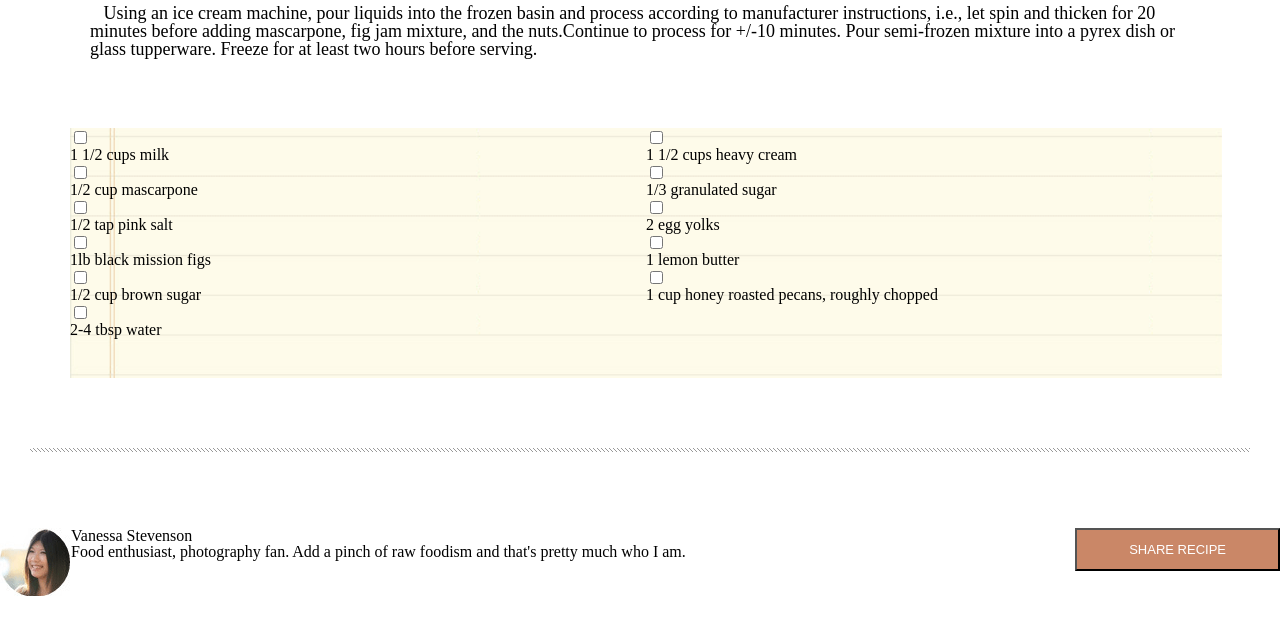
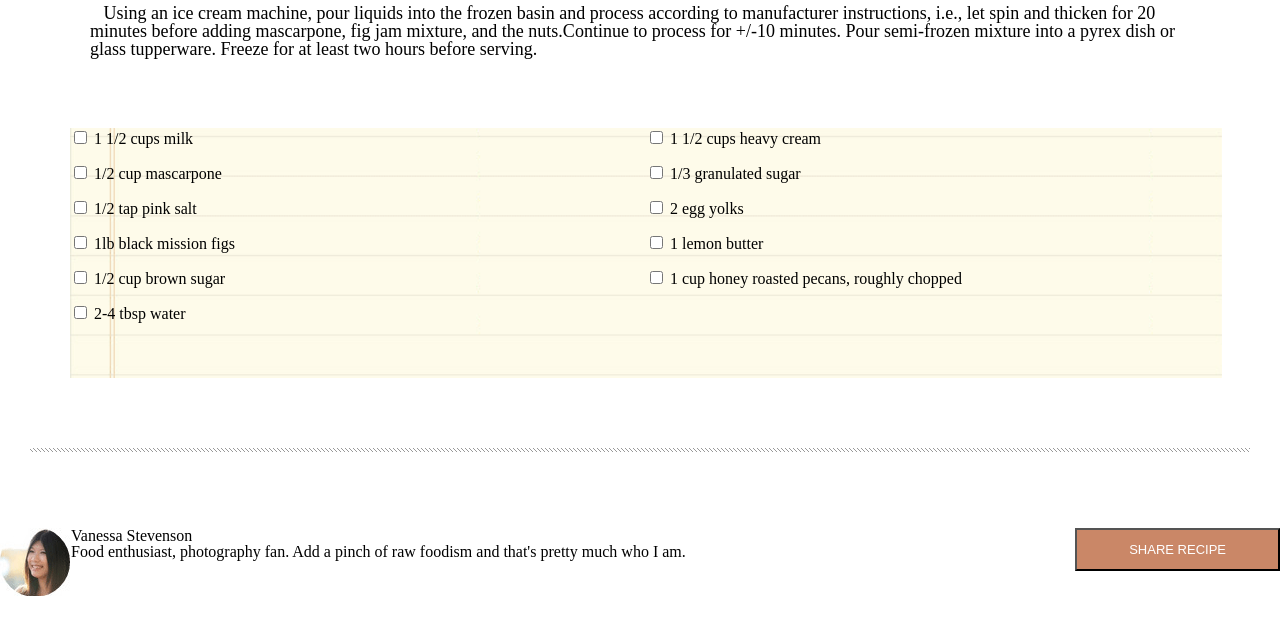
Before and after one commit to Roya982/Chocolate-pizza, a plain HTML site: page index.html in a window 1280 px wide. Shown: the part 1080-1710 px from the top of the page. Drawn offline with Linux system fonts and the light colour scheme; files whose address does not match are found by name; a web font is replaced by a local one.

Commit message:
trying to adjust as required

```diff
--- a/css/style.css
+++ b/css/style.css
@@ -86,13 +86,13 @@
 
 
 
-.list{
+/* .list{
     display: table-cell;
 
     padding-right: 10px;
 
     white-space: nowrap;
-}
+} */
 
 
 .share {
```
Also changed, not shown: index.html (+18 -0 lines).
